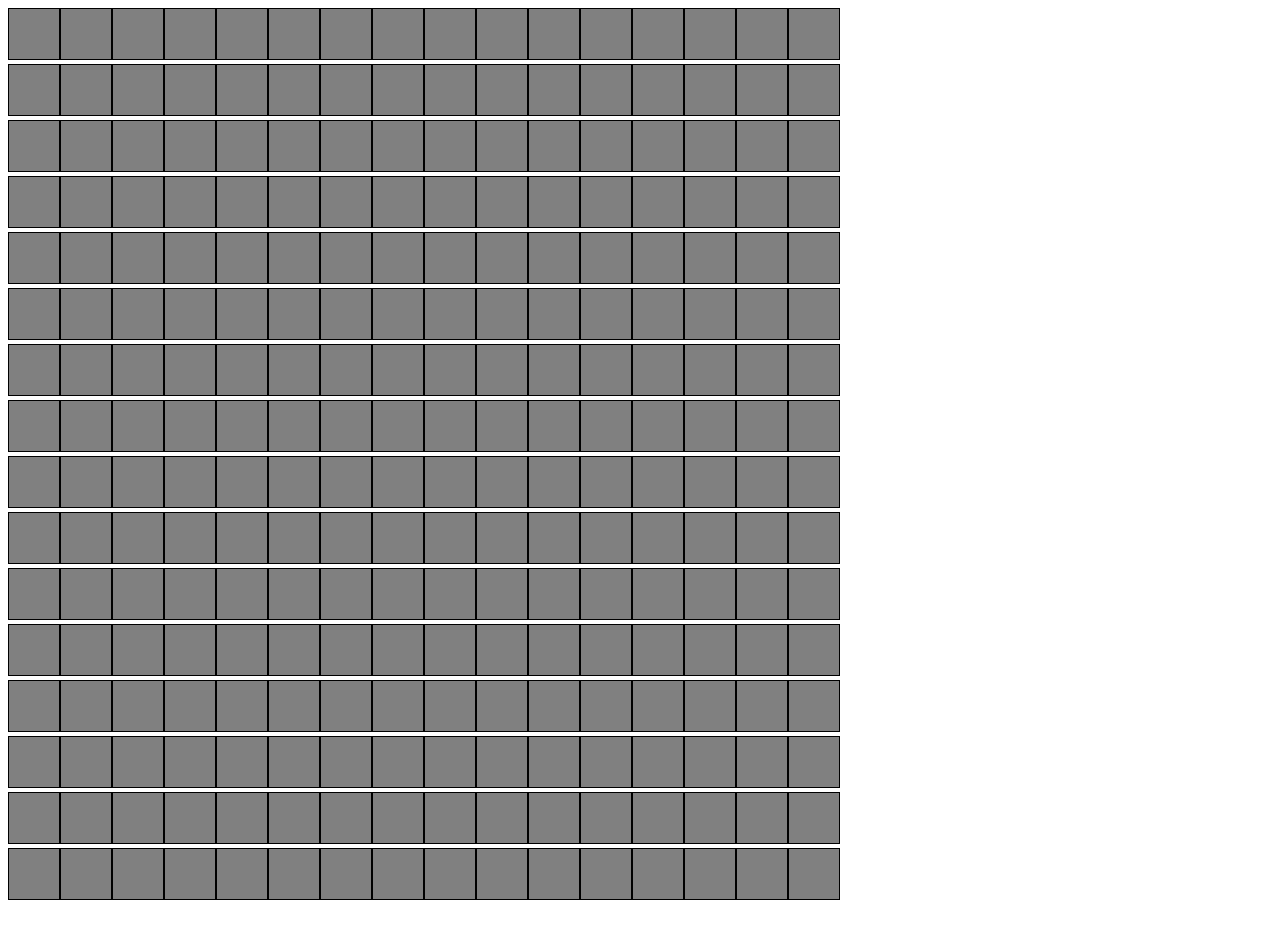
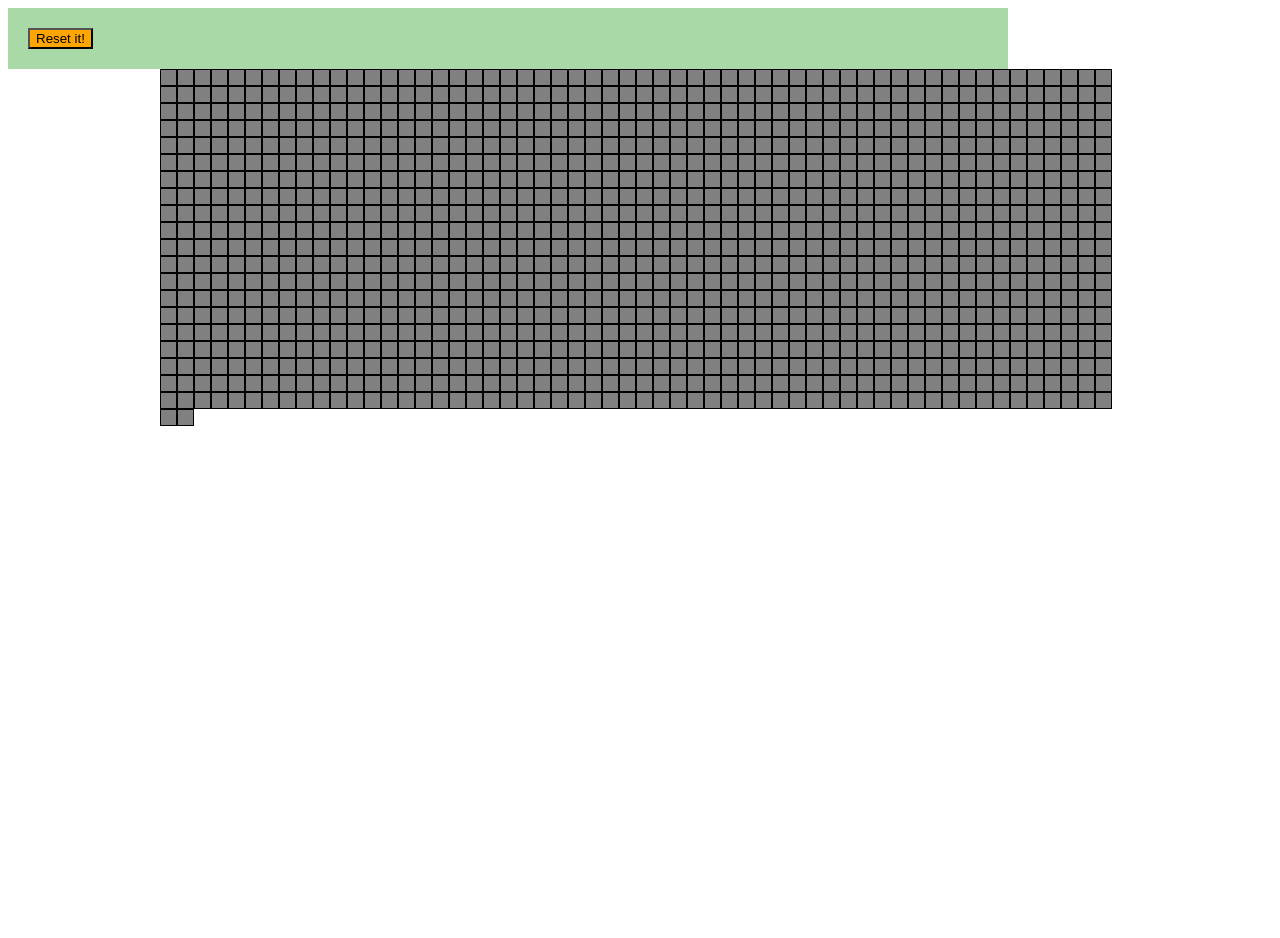
Before and after one commit to kentah/Etch-A-Sketch, a plain HTML site: page index.html in a window 1280 px wide. Before the commit the page ends 912 px from the top, so only its background shows below. Drawn offline with nearby package versions, Linux system fonts and the light colour scheme.

Commit message:
third commit

```diff
--- a/etch.js
+++ b/etch.js
@@ -1,16 +1,40 @@
 $(document).ready(function(){
-	mkDiv();
+    var input = 64;
+    $('#butt').click(function(){
+	$('.square').remove();
+	input = parseInt(prompt('Give me a number between 1 and 100'))
+	if(input < 1 || input > 100){
+	    input = parseInt(prompt("Try again, I'm not stupid!"));
+	}
+	mkDiv(input);
+	chngClr();
+    });
+
+    mkDiv(input);
+    chngClr();
 });
 
 
+mkDiv = function(boxCount){
+    for (var i = 0; i <= boxCount/2; i++){
+	for (var j = 0; j <= boxCount/2; j++){
+	    $('<div>', {'class' : 'square',}).appendTo('#grid');
+	};
+	$('<div>', {'class' : 'square',}).appendTo('#grid');
+    }
 
-mkDiv = function(){
-	$grid = $('.grid');
-	for(var j = 0; j < 16; j++){
-		for(var i = 0; i < 16; i++){
-			$grid.append("<div class='square'></div>")
-		};
-		$grid.append('<div class="new_row"></div>')
-	};
 
+    var boxSize = 960 / boxCount;
+    $('.square').css({
+	'width':boxSize,
+	'height':boxSize
+    });
 };
+
+
+chngClr = function(){
+    $square = $('.square')
+    $square.hover(function(){
+	$(this).addClass('hilite');
+    });
+}
--- a/index.html
+++ b/index.html
@@ -9,6 +9,12 @@
     	<script src='etch.js'></script>
   </head>
 <body>
-	<div class='grid'></div>
+  <div id='button'>
+    <button type='button' id='butt' class='cent'>Reset it!</button>
+
+  </div>
+
+    <div id='grid'></div>
+
 </body>
 </html>
--- a/style.css
+++ b/style.css
@@ -1,20 +1,49 @@
 
-.grid {
+#grid {
 	overflow: auto;
-	height: auto;
-	width: auto;
+	width: 960px;
+	height:960px;
+	border: none;
+	margin:auto;
+	margin-bottom:50px;
 
 }
 
 .square {
-	height: 50px;
-	width: 50px;
+
 	background-color: gray;
+	border: .05px solid #000;
+	float:left;
+
+}
+
+
+
+.hilite {
+
+	background-color:blue;
 	border: 1px solid #000;
 	display: inline-block;
 
 }
 
-.new_row {
-	border: 0px;
-	}
+#button {
+    padding:20px;
+    height: auto;
+    width: 960px;
+    background-color:#A9D9A7;
+}
+
+#butt {
+    align: center;
+    height:40x;
+    width:auto;
+    background-color:orange;
+    text-decoration:none;
+}
+
+.cent {
+
+    align:center;
+    display:inline;
+}
```
